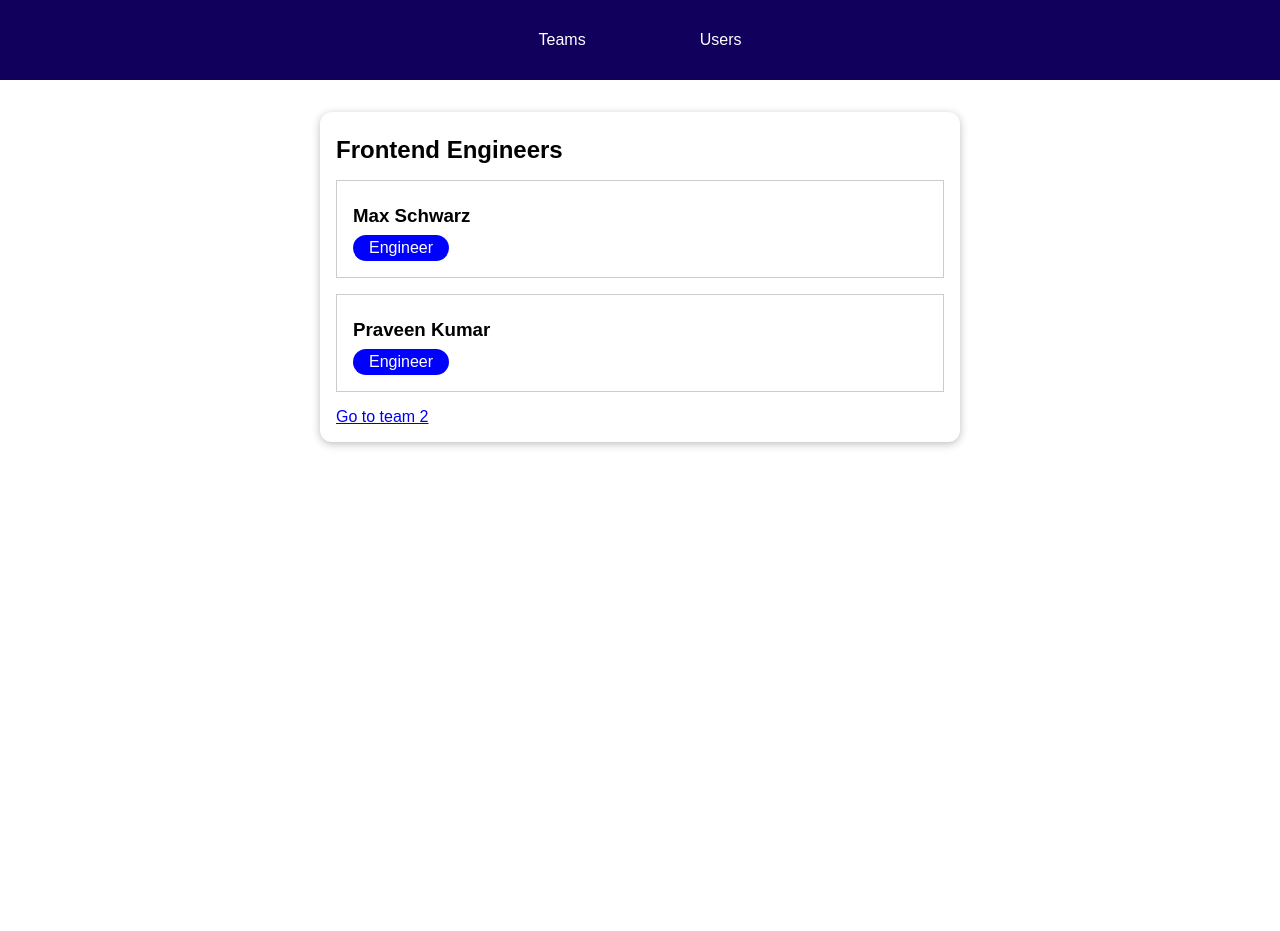
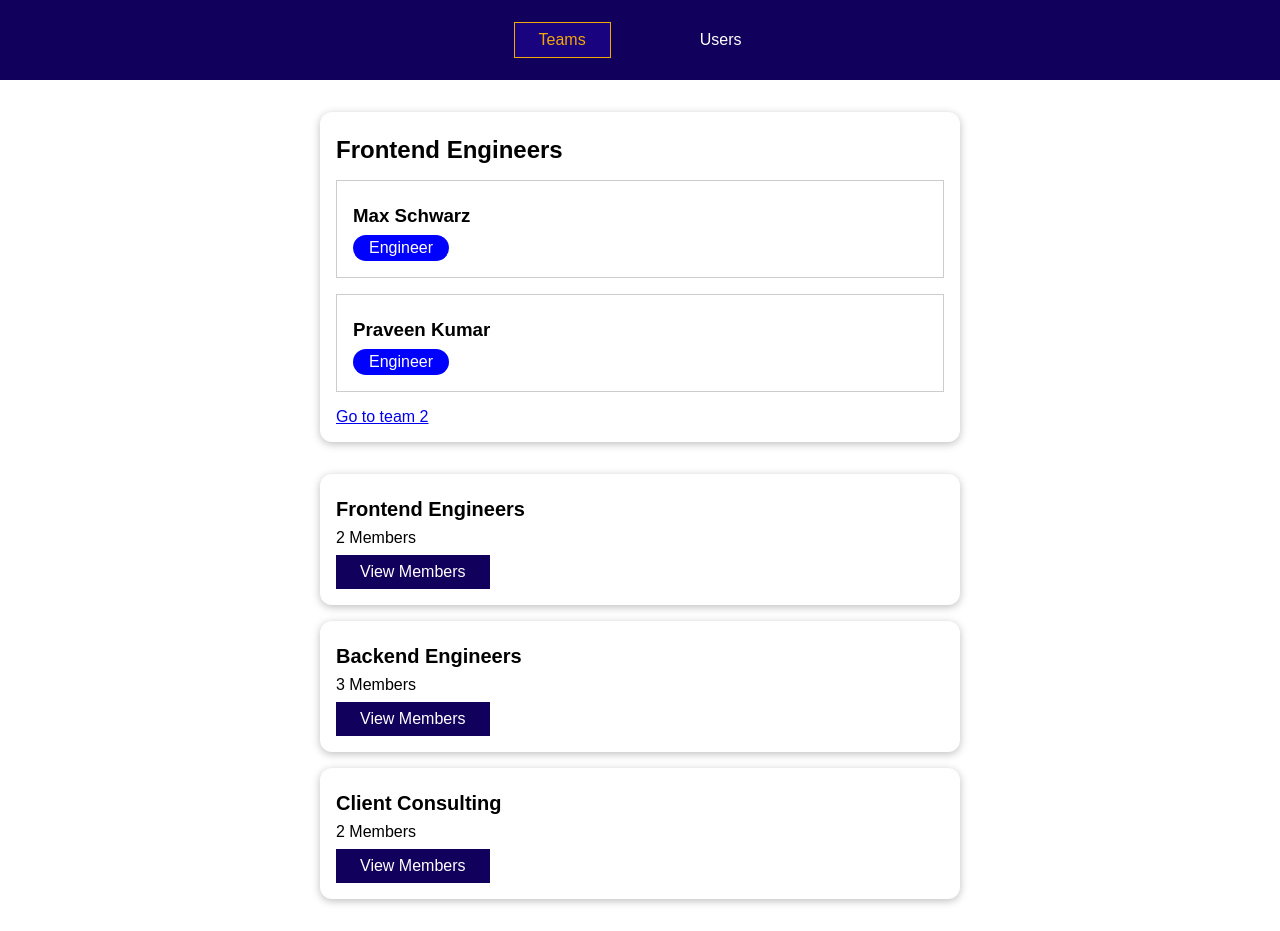
Before and after one commit to hoangunity/vue.js-Building-Multi-page-SPA, a Vue app: page /teams/t1 in a window 1280 px wide. Before the commit the page ends 800 px from the top, so only its background shows below. Built offline with nearby package versions, Linux system fonts and the light colour scheme.

Commit message:
Using Nested Routes

```diff
--- a/src/components/teams/TeamsList.vue
+++ b/src/components/teams/TeamsList.vue
@@ -1,4 +1,5 @@
 <template>
+  <router-view></router-view>
   <ul>
     <teams-item
       v-for="team in teams"
--- a/src/main.js
+++ b/src/main.js
@@ -13,9 +13,14 @@ const router = createRouter({
     // { path: '/', component: TeamsList }, // alternative => alias ⬇
     // { path: '/teams', component: TeamsList, alias: '/' },
     { path: '/', redirect: '/teams' },
-    { path: '/teams', component: TeamsList }, // our-domain.com/teams => TeamsList
+    {
+      path: '/teams',
+      component: TeamsList,
+      children: [
+        { path: ':teamId', component: TeamMembers, props: true } //teams/t1
+      ]
+    }, // our-domain.com/teams => TeamsList
     { path: '/users', component: UsersList },
-    { path: '/teams/:teamId', component: TeamMembers, props: true },
     { path: '/:notFound(.*)', component: NotFound }
   ],
   linkActiveClass: 'active'
```
